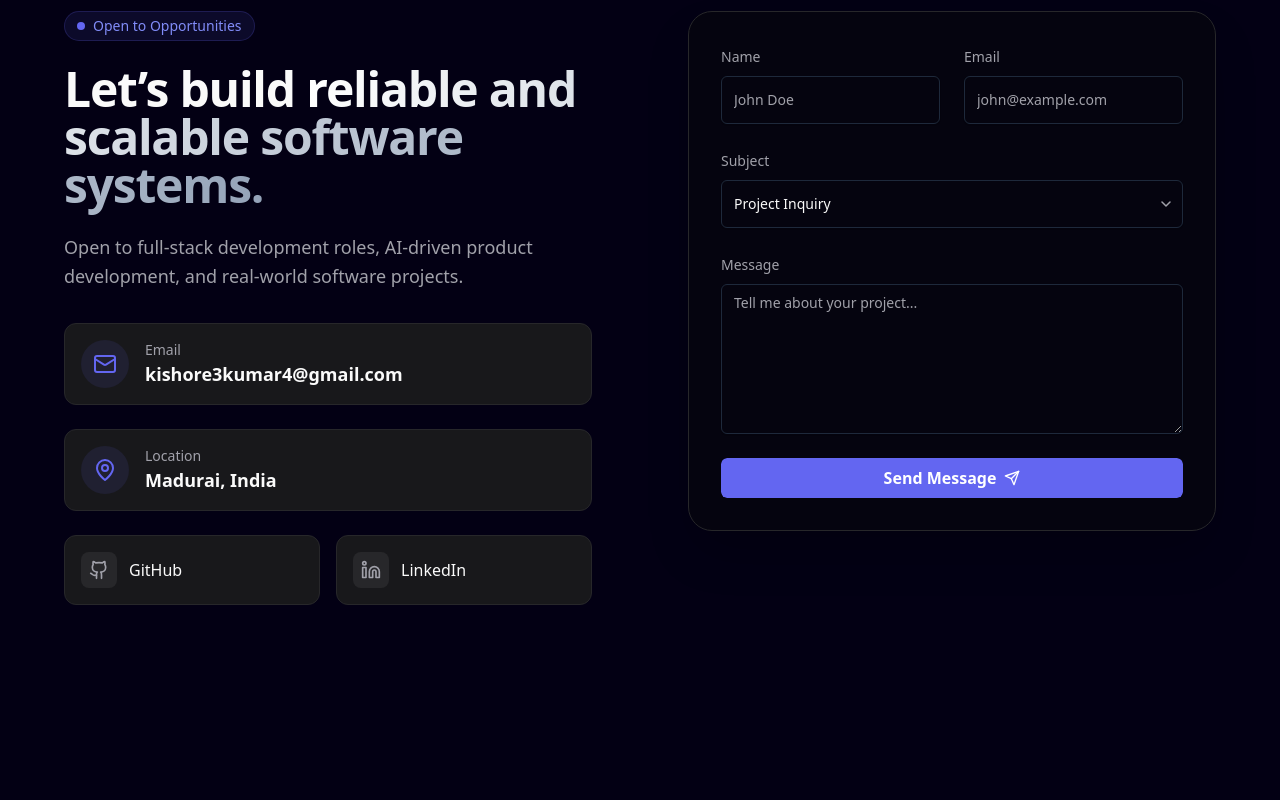
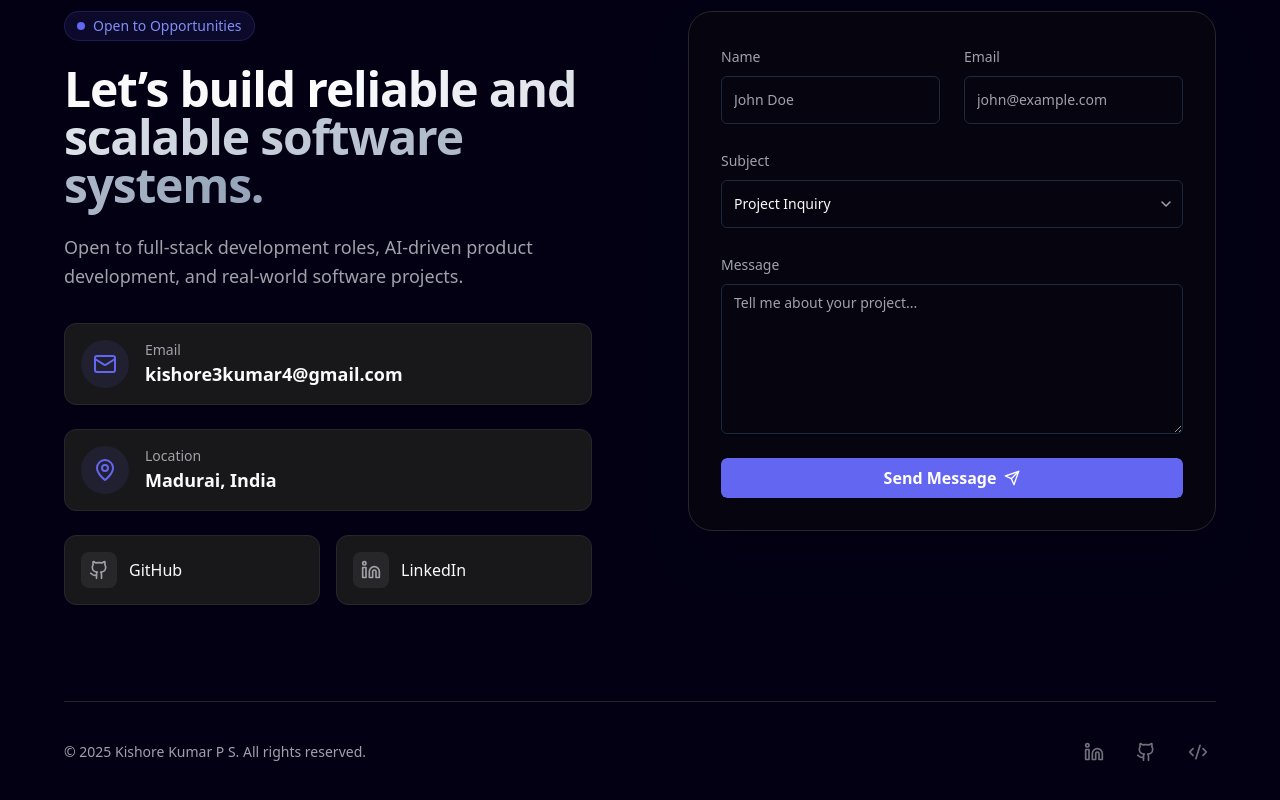
Before and after one commit to Kishorekumarps07/portfolio, a Next.js app: page / in a window 1280 px wide. Shown: the part 6598-7398 px from the top of the page. Before the commit the page ends 7299 px from the top, so only its background shows below. Built offline with nearby package versions, Linux system fonts and the light colour scheme.

Commit message:
feat: Add footer with social links (LinkedIn, GitHub, LeetCode)

```diff
--- a/components/sections/contact.tsx
+++ b/components/sections/contact.tsx
@@ -2,7 +2,7 @@
 
 import { useState } from "react";
 import { motion } from "framer-motion";
-import { Send, Github, Linkedin, Mail, CheckCircle, AlertCircle, MapPin } from "lucide-react";
+import { Send, Github, Linkedin, Mail, CheckCircle, AlertCircle, MapPin, Code2 } from "lucide-react";
 import { Button } from "@/components/ui/button";
 import { FadeIn } from "@/components/ui/motion";
 import { cn } from "@/lib/utils";
@@ -70,14 +70,14 @@ export function Contact() {
                                 </div>
 
                                 <div className="grid grid-cols-2 gap-4">
-                                    <a href="https://github.com/kishore" target="_blank" rel="noopener noreferrer" className="flex items-center p-4 rounded-xl bg-zinc-50 dark:bg-zinc-900 border border-zinc-200 dark:border-zinc-800 hover:border-indigo-500/50 transition-colors group">
+                                    <a href="https://github.com/Kishorekumarps07" target="_blank" rel="noopener noreferrer" className="flex items-center p-4 rounded-xl bg-zinc-50 dark:bg-zinc-900 border border-zinc-200 dark:border-zinc-800 hover:border-indigo-500/50 transition-colors group">
                                         <div className="p-2 rounded-lg bg-zinc-100 dark:bg-zinc-800 text-zinc-600 dark:text-zinc-400 group-hover:bg-black group-hover:text-white dark:group-hover:bg-white dark:group-hover:text-black transition-colors duration-300">
                                             <Github className="w-5 h-5" />
                                         </div>
                                         <span className="ml-3 font-medium">GitHub</span>
                                     </a>
 
-                                    <a href="https://linkedin.com/in/kishore" target="_blank" rel="noopener noreferrer" className="flex items-center p-4 rounded-xl bg-zinc-50 dark:bg-zinc-900 border border-zinc-200 dark:border-zinc-800 hover:border-indigo-500/50 transition-colors group">
+                                    <a href="https://www.linkedin.com/in/kishorekumarps/" target="_blank" rel="noopener noreferrer" className="flex items-center p-4 rounded-xl bg-zinc-50 dark:bg-zinc-900 border border-zinc-200 dark:border-zinc-800 hover:border-indigo-500/50 transition-colors group">
                                         <div className="p-2 rounded-lg bg-zinc-100 dark:bg-zinc-800 text-zinc-600 dark:text-zinc-400 group-hover:bg-[#0077b5] group-hover:text-white transition-colors duration-300">
                                             <Linkedin className="w-5 h-5" />
                                         </div>
@@ -193,6 +193,46 @@ export function Contact() {
                         </div>
                     </FadeIn>
                 </div>
+
+                {/* Footer Section */}
+                <div className="mt-24 pt-8 border-t border-zinc-200 dark:border-zinc-800 flex flex-col md:flex-row justify-between items-center gap-6">
+                    <p className="text-sm text-muted-foreground text-center md:text-left">
+                        &copy; {new Date().getFullYear()} Kishore Kumar P S. All rights reserved.
+                    </p>
+
+                    <div className="flex items-center gap-4">
+                        <a
+                            href="https://www.linkedin.com/in/kishorekumarps/"
+                            target="_blank"
+                            rel="noopener noreferrer"
+                            className="p-2 rounded-full text-zinc-500 hover:text-indigo-500 hover:bg-indigo-500/10 transition-all duration-300"
+                            aria-label="LinkedIn Profile"
+                        >
+                            <Linkedin className="w-5 h-5" />
+                        </a>
+                        <a
+                            href="https://github.com/Kishorekumarps07"
+                            target="_blank"
+                            rel="noopener noreferrer"
+                            className="p-2 rounded-full text-zinc-500 hover:text-indigo-500 hover:bg-indigo-500/10 transition-all duration-300"
+                            aria-label="GitHub Profile"
+                        >
+                            <Github className="w-5 h-5" />
+                        </a>
+                        <a
+                            href="https://leetcode.com/u/kishore_kumar_p_s/"
+                            target="_blank"
+                            rel="noopener noreferrer"
+                            className="p-2 rounded-full text-zinc-500 hover:text-indigo-500 hover:bg-indigo-500/10 transition-all duration-300 relative group"
+                            aria-label="LeetCode Profile"
+                        >
+                            <Code2 className="w-5 h-5" />
+                            <span className="absolute -top-10 left-1/2 -translate-x-1/2 bg-zinc-900 text-zinc-50 text-xs px-2 py-1 rounded opacity-0 group-hover:opacity-100 transition-opacity whitespace-nowrap pointer-events-none">
+                                LeetCode
+                            </span>
+                        </a>
+                    </div>
+                </div>
             </div>
         </section>
     );
```
